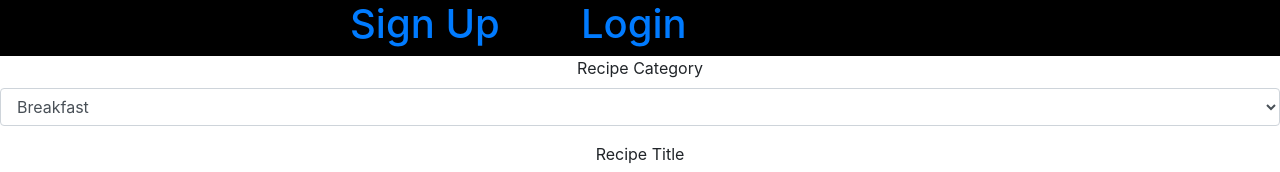
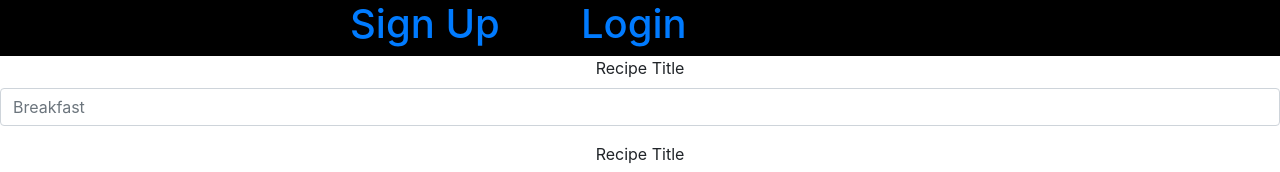
Before and after one commit to secret-family-recipes-cookbook/Secret-Family-Recipes-WEB, a React (Create React App) app in the folder Front-End/sfrc-fe/: page /addrecipe in a window 1280 px wide. Shown: the top 172 px of the page. Built offline with nearby package versions, Linux system fonts and the light colour scheme.

Commit message:
found comma error in get endpoint - fixed

```diff
--- a/Front-End/sfrc-fe/src/App.js
+++ b/Front-End/sfrc-fe/src/App.js
@@ -17,7 +17,7 @@ class App extends Component {
     this.state = {
       jwt: '',
       isLoggedIn: '',
-
+      user_id: '',
     };
   }
 
@@ -67,23 +67,23 @@ class App extends Component {
         <Route exact path="/" component = {HomePage} />
 
         <Route exact path="/signup"
-          render={props => <SignUpPageView {...props} isLoggedIn={this.state.isLoggedIn}/> }
+          render={props => <SignUpPageView {...props} isLoggedIn={this.state.isLoggedIn} user_id={this.state.user_id}/> }
         />
 
         <Route exact path="/login"
-          render={props => <LoginPageView {...props} isLoggedIn={this.state.isLoggedIn}/> }
+          render={props => <LoginPageView {...props} isLoggedIn={this.state.isLoggedIn} user_id={this.state.user_id}/> }
         />
 
         <Route exact path="/recipes"
-          render={props => <RecipeListView {...props} /> }
+          render={props => <RecipeListView {...props} isLoggedIn={this.state.isLoggedIn} user_id={this.state.user_id}/> }
         />
 
         <Route exact path='/recipe-list/:id'
-          render={props => <IndivRecipeView {...props} />}
+          render={props => <IndivRecipeView {...props} isLoggedIn={this.state.isLoggedIn} user_id={this.state.user_id}/>}
         />
 
         <Route exact path='/addrecipe'
-          render={props => <AddRecipeView {...props} />}
+          render={props => <AddRecipeView {...props} isLoggedIn={this.state.isLoggedIn} user_id={this.state.user_id}/>}
         />
 
       </div>
--- a/Front-End/sfrc-fe/src/Components/AddRecipePage/AddRecipeForm.js
+++ b/Front-End/sfrc-fe/src/Components/AddRecipePage/AddRecipeForm.js
@@ -6,11 +6,11 @@ import { Button, Form, FormGroup, Label, Input, FormText,
 function AddRecipeForm(props) {
 
     // event handler that pushes the user to the recipes page upon recipe submission
-    const handleClick = e => {
-        e.preventDefault();
-        props.addRecipe();
-        window.location = "#/recipes"
-    }
+    // const handleClick = e => {
+    //     e.preventDefault();
+    //     props.addRecipe();
+    //     window.location = "#/recipes"
+    // }
 
     const dropDownClick = e => {
         props.toggle();
@@ -21,15 +21,26 @@ function AddRecipeForm(props) {
 
             <Form>
 
-                <FormGroup>
-                    <Label for="exampleSelect">Recipe Category</Label>
-                        <Input type="select" name="select" id="categorySelect">
-                            <option>Breakfast</option>
-                            <option>Lunch</option>
-                            <option>Dinner</option>
-                            <option>Dessert</option>
+                {/* <FormGroup>
+                    <Label for="recipe-category">Recipe Category</Label>
+                        <Input defaultValue="Breakfast" type="select" name="select" id="categorySelect" onChange={props.handleChange} value={props.recipe.category}>
+                            <option name="category" value="Breakfast">Breakfast</option>
+                            <option name="category" value="Lunch">Lunch</option>
+                            <option name="category" value="Dinner">Dinner</option>
+                            <option name="category" value="Dessert">Dessert</option>
 
                         </Input>
+                </FormGroup> */}
+
+                    <FormGroup>
+                        <Label for="recipe-category">Recipe Title</Label>
+                            <Input
+                                type="text"
+                                name="category"
+                                placeholder="Breakfast"
+                                onChange={props.handleChange}
+                                value={props.recipe.category}
+                            />
                 </FormGroup>
 
                 <FormGroup>
@@ -47,7 +58,7 @@ function AddRecipeForm(props) {
                     <Label for="recipe-source">Source</Label>
                     <Input
                         type="text"
-                        name="country"
+                        name="source"
                         placeholder="Grandma Sue"
                         onChange={props.handleChange}
                         value={props.recipe.source}
@@ -58,7 +69,7 @@ function AddRecipeForm(props) {
                     <Label for="recipe-ingredients">Ingredients</Label>
                     <Input
                         type="textarea"
-                        name="text"
+                        name="ingredients"
                         placeholder="..."
                         onChange={props.handleChange}
                         value={props.recipe.ingredients}
@@ -69,13 +80,13 @@ function AddRecipeForm(props) {
                     <Label for="recipe-directions">Directions</Label>
                     <Input
                         type="textarea"
-                        name="text"
+                        name="directions"
                         placeholder="..."
                         onChange={props.handleChange}
                         value={props.recipe.directions}
                     />
                 </FormGroup>
-                <Button onClick={handleClick}>Add Recipe</Button>
+                <Button onClick={props.addRecipe}>Add Recipe</Button>
 
             </Form>
         </div>
--- a/Front-End/sfrc-fe/src/Components/AddRecipePage/AddRecipeView.js
+++ b/Front-End/sfrc-fe/src/Components/AddRecipePage/AddRecipeView.js
@@ -13,6 +13,7 @@ class AddRecipeView extends React.Component {
                 ingredients: '',
                 directions: '',
                 category: '',
+                user_id: '',
             },
         };
     }
@@ -29,28 +30,30 @@ class AddRecipeView extends React.Component {
         });
     };
 
+    handleClick = () => {
+
+        this.addRecipe();
+        window.location = "#/recipes"
+    }
+
     // makes axios call to post recipe & ingredients
-    addRecipe = e => {
-        e.preventDefault();
-        if (!this.state.recipe.title || !this.state.recipe.ingredients || this.state.recipe.directions || this.state.recipe.category) {
+    addRecipe = () => {
+
+        if (!this.state.recipe.title || !this.state.recipe.ingredients || !this.state.recipe.directions || !this.state.recipe.category) {
             alert("Please fill out category, title, ingredients, and directions.");
         } else {
+            this.setState({
+                        recipe: Object.assign({}, this.state.recipe, {
+                            user_id: this.props.user_id
+                        })
+                    })
             // axios call to post recipe to recipe table
             axios
                 // .post('https://anthony-secret-family-recipes.herokuapp.com/api/recipes', this.state.recipe)
                 .post('http://localhost:2400/api/recipes', this.state.recipe)
                 .then(res => {
                     console.log(res);
-                    this.setState({
-                        recipe: {
-                            title: '',
-                            source: '',
-                            ingredients: '',
-                            directions: '',
-                            category: '',
-                            user_id: ''
-                        }
-                    })
+
                 })
                 .catch(err => {
                     console.log(err);
@@ -66,7 +69,8 @@ class AddRecipeView extends React.Component {
                 <AddRecipeForm
                     handleChange={this.handleChange}
                     recipe={this.state.recipe}
-                    addRecipe={this.addRecipe}
+                    addRecipe={this.handleClick}
+
                 />
             </div>
         );
--- a/Front-End/sfrc-fe/src/Components/LoginPage/LoginPageView.js
+++ b/Front-End/sfrc-fe/src/Components/LoginPage/LoginPageView.js
@@ -29,8 +29,8 @@ class LoginPageView extends React.Component {
         } else {
             // axios call that checks the entered user name and password to the backend users table
             axios
-                .post('https://anthony-secret-family-recipes.herokuapp.com/api/auth/login', this.state.user)
-                // .post('http://localhost:2400/api/auth/login', this.state.user)
+                // .post('https://anthony-secret-family-recipes.herokuapp.com/api/auth/login', this.state.user)
+                .post('http://localhost:2400/api/auth/login', this.state.user)
                 .then(res => {
                     console.log('response', res.data.token)
                     localStorage.setItem('jwt', res.data.token);
--- a/Front-End/sfrc-fe/src/Components/SignUpPage/SignUpPageView.js
+++ b/Front-End/sfrc-fe/src/Components/SignUpPage/SignUpPageView.js
@@ -33,8 +33,8 @@ class SignUpPageView extends React.Component {
         } else {
             // axios call that posts the user login info (username & password) to the backend users table
             axios
-            .post('https://anthony-secret-family-recipes.herokuapp.com/api/auth/register', this.state.user)
-            // .post('http://localhost:2400/api/auth/register', this.state.user)
+            // .post('https://anthony-secret-family-recipes.herokuapp.com/api/auth/register', this.state.user)
+            .post('http://localhost:2400/api/auth/register', this.state.user)
             .then(res => {
                 console.log(res, res.data.token)
                 localStorage.setItem('jwt', res.data.token);
```
Also changed, not shown: 2 other files (tests, documents, lock files or other folders).
